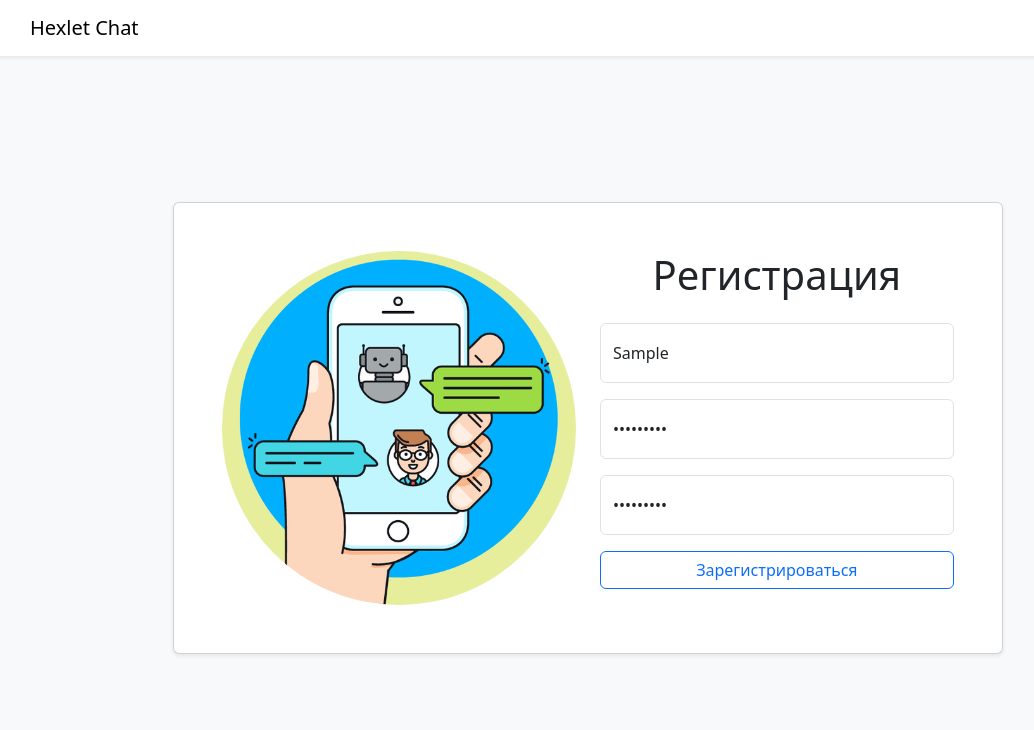
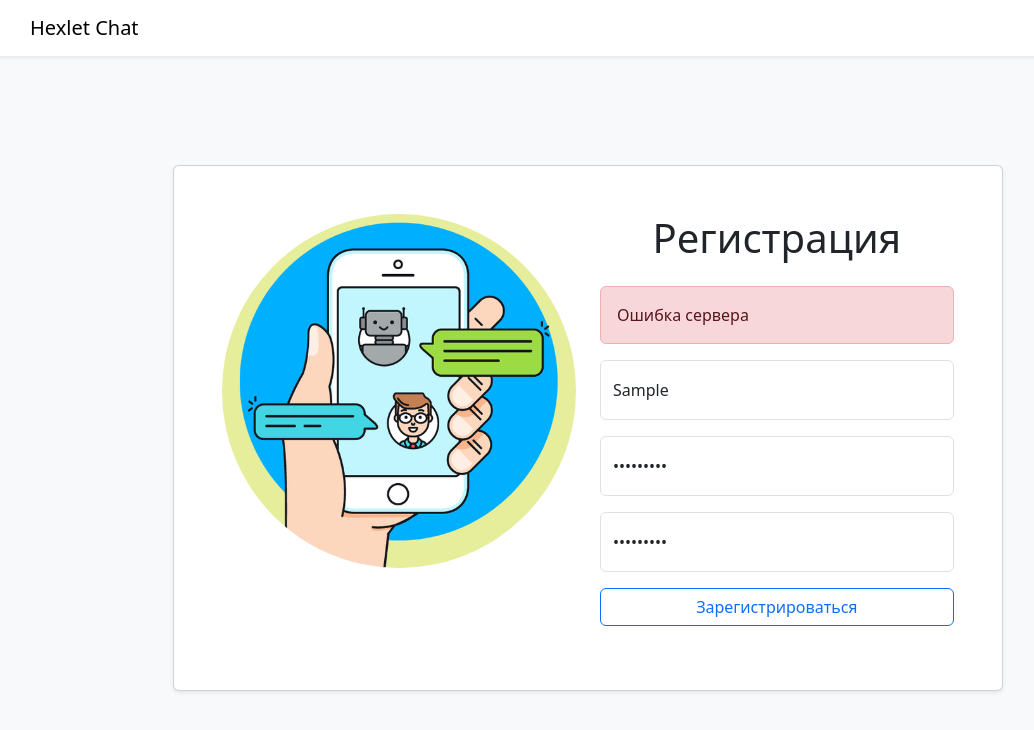
Before and after one commit to kat-in/frontend-project-12, a React (Vite) app in the folder frontend/: page /signup in a window 1280 px wide. Both pictures are taken after typing "Sample", "Sample123", "Sample123" into the empty fields and a click on the button "Зарегистрироваться". Shown: the top 730 px of the page, without its empty margins (52-1086 px from the left). Built offline with nearby package versions, Linux system fonts and the light colour scheme; no server answers; what leo-profanity would draw is missing.

Commit message:
Fix: регистрация

```diff
--- a/frontend/src/components/SignUp/SignUpForm.jsx
+++ b/frontend/src/components/SignUp/SignUpForm.jsx
@@ -39,7 +39,7 @@ const SignUpForm = () => {
           inputRef.current.focus()
           inputRef.current.select()
         } else {
-          formik.setStatus('confirmPassword', t('errors.serverError'))
+          formik.setStatus(t('errors.serverError'))
         }
       }
     },
@@ -63,8 +63,11 @@ const SignUpForm = () => {
               className="position-relative mb-3"
             >
               <h1 className="text-center mb-4">{t('auth.registration')}</h1>
-
-
+              {formik.status && (
+                <Alert variant="danger" className="mb-3">
+                  {formik.status}
+                </Alert>
+              )}
               <Form.Label visuallyHidden>{t('auth.username')}</Form.Label>
               <Form.Control
                 ref={inputRef}
@@ -114,11 +117,6 @@ const SignUpForm = () => {
               />
               <Form.Control.Feedback type="invalid" tooltip>{formik.errors.confirmPassword}</Form.Control.Feedback>
             </Form.Group>
-            {formik.status === t('auth.userExists') && (
-              <Alert variant="danger" className="mb-3">
-                {formik.status}
-              </Alert>
-            )}
             <Form.Group as={Col}>
               <Button variant="outline-primary" disabled={formik.isSubmitting} className="mt-3 mb-3 w-100" type="submit">{t('auth.signUp')}</Button>
             </Form.Group>
```
